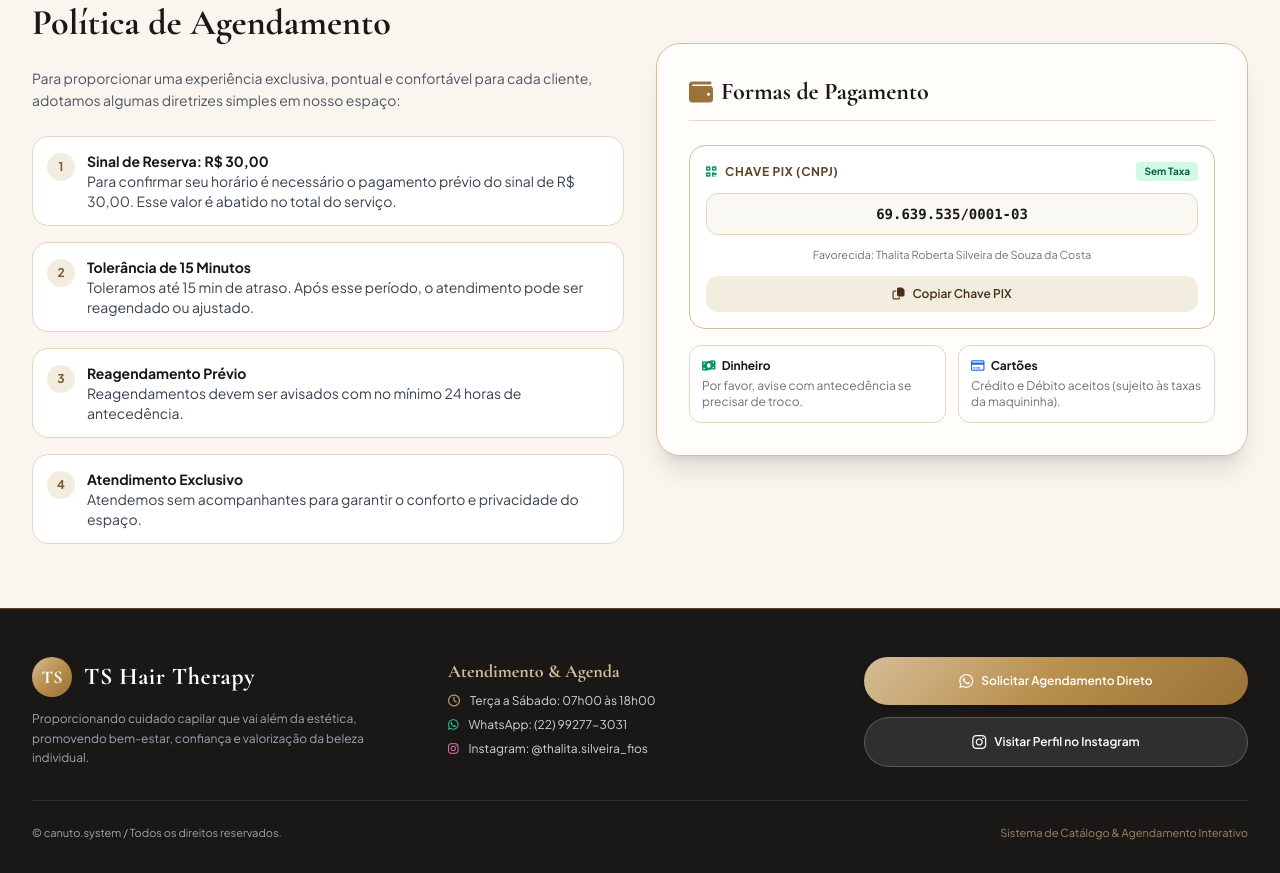
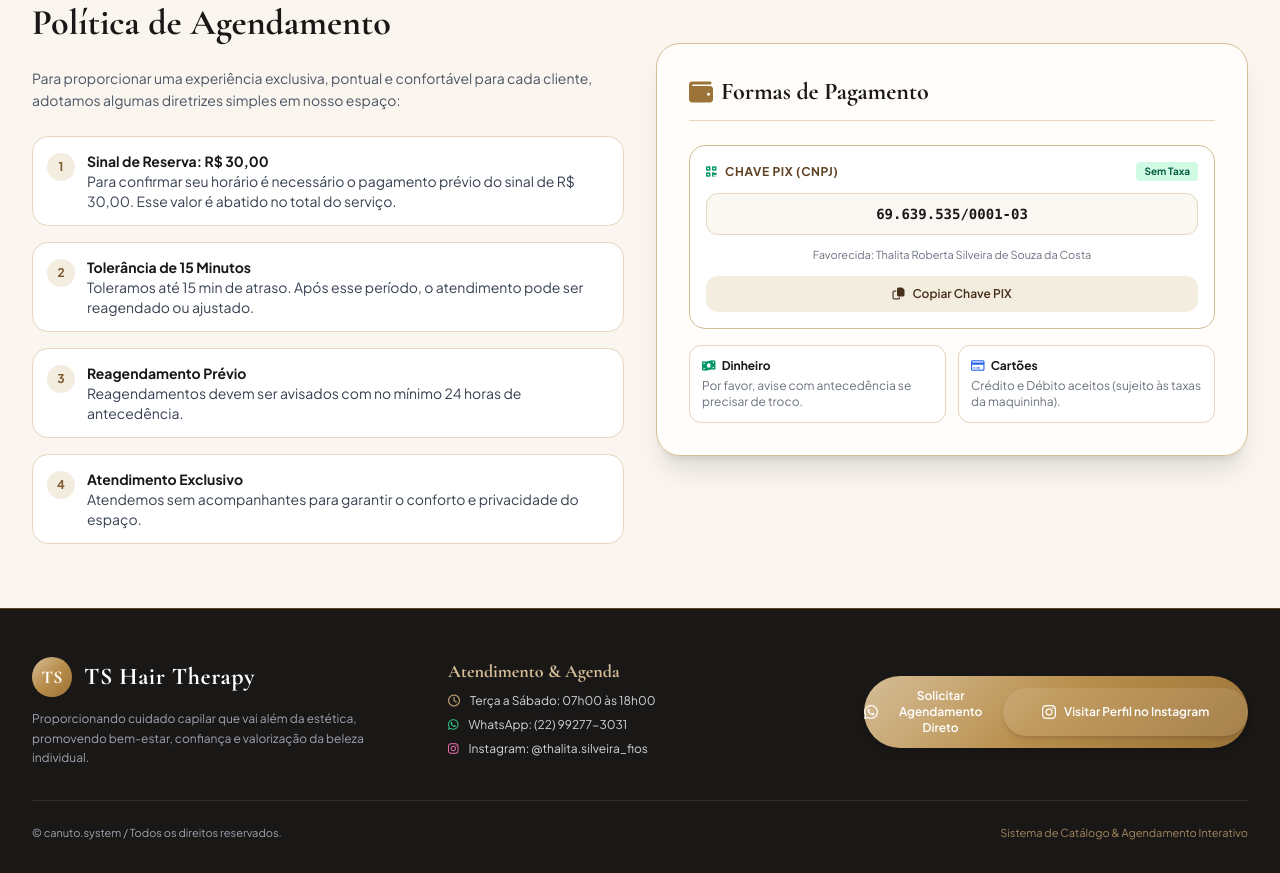
Before and after one commit to brayancanuto2023-hash/TS-Hair-Therapy, a plain HTML site: page index.html in a window 1280 px wide. Shown: the part 3914-4787 px from the top of the page. Drawn offline with nearby package versions, Linux system fonts and the light colour scheme.

Commit message:
Update index.html

```diff
--- a/index.html
+++ b/index.html
@@ -799,11 +799,11 @@
                     <button onclick="openBookingModal()" class="w-full py-3 rounded-full gold-gradient text-white font-semibold text-xs shadow-md hover:opacity-90 transition-all flex items-center justify-center gap-2">
                         <i class="fa-brands fa-whatsapp text-base"></i>
                         <span>Solicitar Agendamento Direto</span>
-                    </button>
-                    <button onclick="openInstagramModal()" class="w-full py-3 rounded-full bg-white/10 hover:bg-white/20 text-white font-semibold text-xs transition-colors flex items-center justify-center gap-2 border border-white/20">
-                        <i class="fa-brands fa-instagram text-base"></i>
+
+                    <a href="https://www.instagram.com/thalita.silveira_fios/" target="_blank" rel="noopener noreferrer" class="w-full py-3 rounded-full bg-white/10 hover:bg-white/20 text-white font-semibold text-xs shadow-md transition-all flex items-center justify-center gap-2">
+                        <i class="fab fa-instagram text-base"></i>
                         <span>Visitar Perfil no Instagram</span>
-                    </button>
+                    </a>
                 </div>
             </div>
 
```
